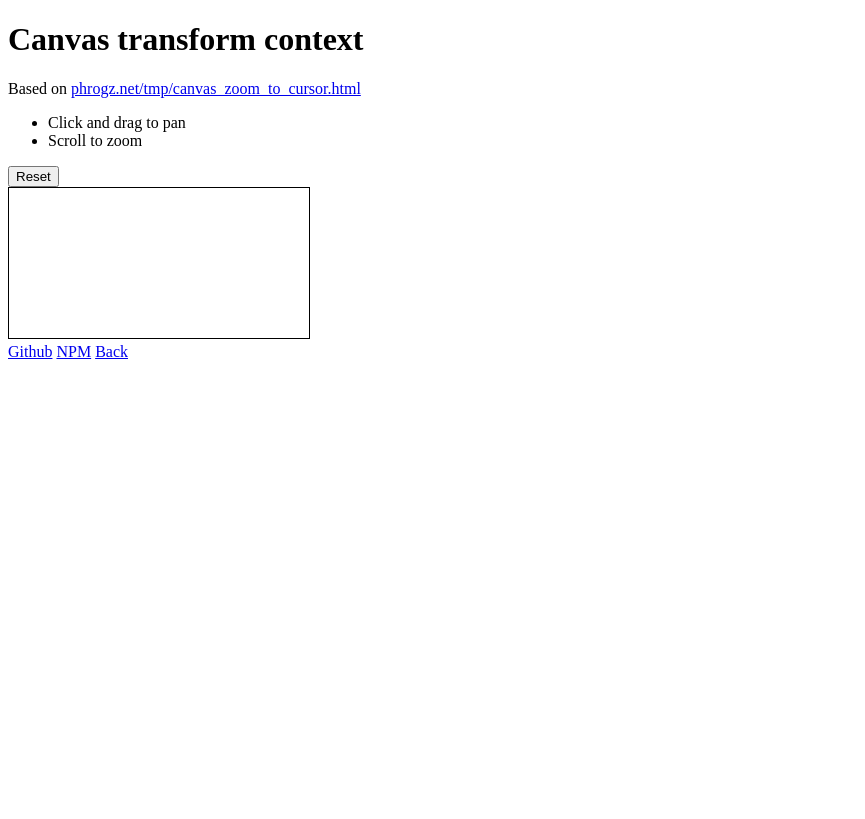
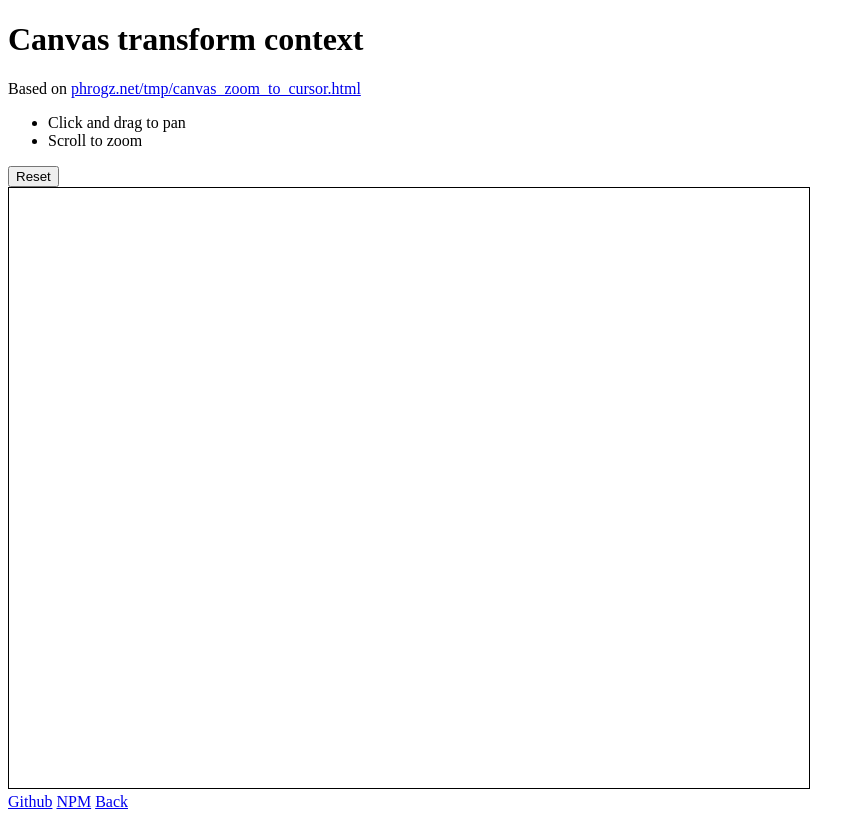
Before and after one commit to poohcom1/canvas-transform, a plain HTML site: page basic/index.html in a window 1280 px wide. Shown: the whole page, without its empty margins (0-865 px from the left). Drawn offline with Linux system fonts and the light colour scheme.

Commit message:
Fixed demo

```diff
--- a/basic/index.html
+++ b/basic/index.html
@@ -27,6 +27,6 @@
     <a href="https://www.npmjs.com/package/canvas-transform-context">NPM</a>
     <a href="/canvas-transform-context">Back</a>
 
-    <script src="basic/script.js" type="module"></script>
+    <script src="script.js" type="module"></script>
   </body>
 </html>
```
